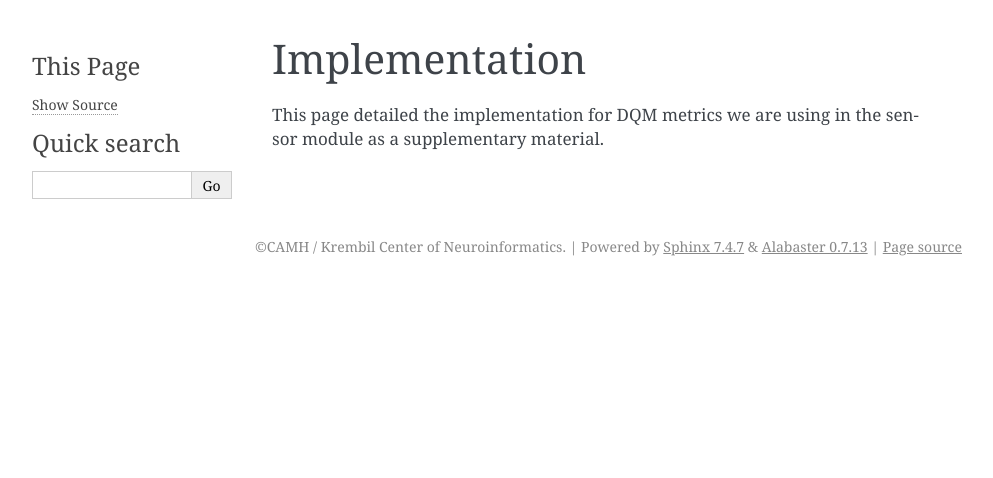
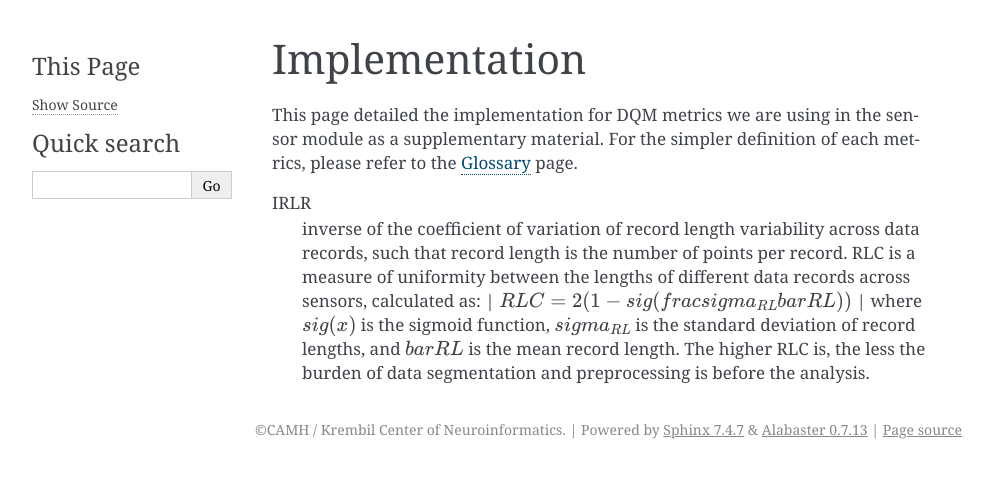
Before and after one commit to aid4mh/QPrism, a Sphinx documentation site: the page built from docs/inplementation.rst, in a window 1280 px wide. Shown: the top 478 px of the page, without its empty margins (148-1141 px from the left). Built offline with Sphinx 7.4.7, drawn with Linux system fonts in a browser that asks for light colours.

Commit message:
update documentation

```diff
--- a/docs/inplementation.rst
+++ b/docs/inplementation.rst
@@ -2,3 +2,11 @@ Implementation
 ==============
 
 This page detailed the implementation for DQM metrics we are using in the sensor module as a supplementary material.
+For the simpler definition of each metrics, please refer to the :doc:`glossary` page.
+
+IRLR
+  inverse of the coefficient of variation of record length variability across data records, such that record length is the number of points per record.
+  RLC is a measure of uniformity between the lengths of different data records across sensors, calculated as:
+  | :math:`RLC = 2(1 - sig(\\frac{\\sigma_{RL}}{\\bar{RL}}))`
+  | where :math:`sig(x)` is the sigmoid function, :math:`\\sigma_{RL}` is the standard deviation of record lengths,
+  and :math:`\\bar{RL}` is the mean record length. The higher RLC is, the less the burden of data segmentation and preprocessing is before the analysis.
```
